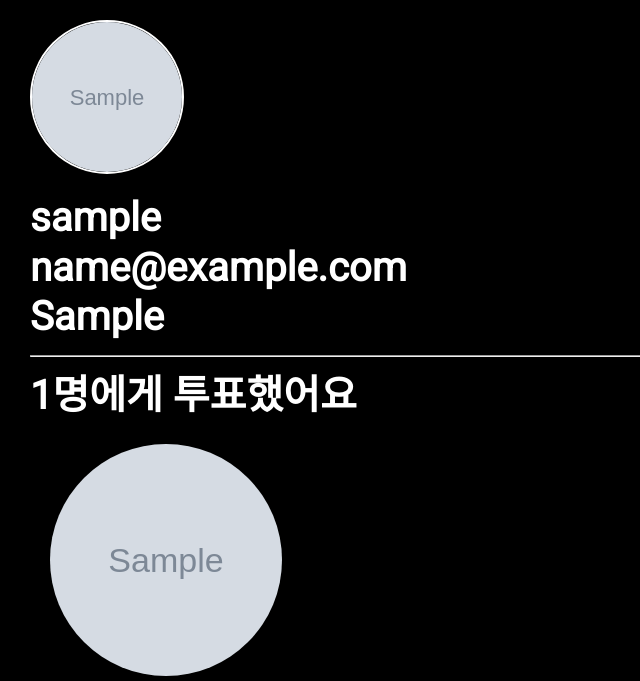
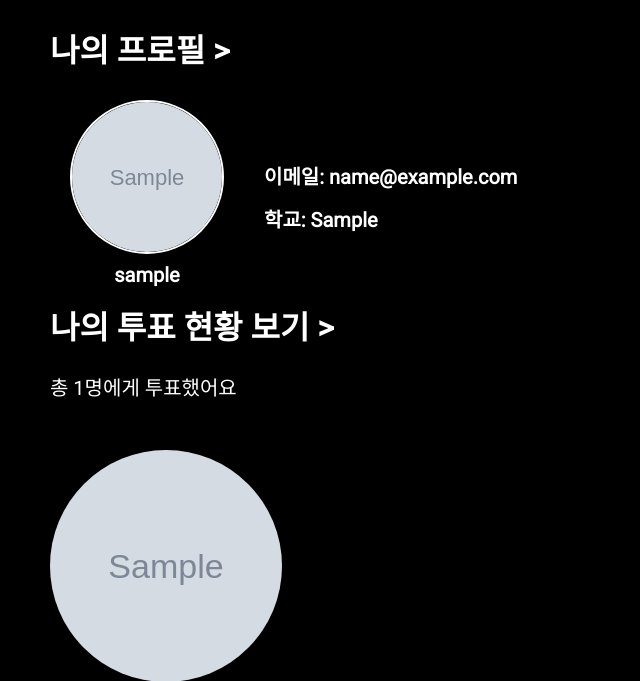
Before and after one commit to kynzun/festival, a Django app: page /account/mypage/ in a window 1280 px wide. Shown: the part 120-801 px from the top of the page, without its empty margins (0-640 px from the left). Run offline with Django 3.2, Linux system fonts and the light colour scheme; a user stored in the database is signed in; tables that the repository leaves empty hold one stand-in row (values such as "Sample post"); grey boxes marked "Sample" are stand-in pictures.

Commit message:
mypage css set

```diff
--- a/account/templates/mypage.html
+++ b/account/templates/mypage.html
@@ -1,15 +1,28 @@
 {%extends 'base.html' %}
 
 {% block content %}
-{%if user.image %}
-<img class="profile-img" src="{{user.image.url}}">
-{%endif%}
-<h1>{{user.username}}</h1>
-<h1>{{user.email}}</h1>
-<h1>{{user.university}}</h1>
+<div class="profile-row">
+    <div style="margin-top: 20px; height: 60px; font-size: 32px;">나의 프로필 ></div>
+</div>
+<div class="profile-row">
+    <div class="profile-box">
+        {%if user.image %}
+        <img class="profile-img" src="{{user.image.url}}">
+        {%endif%}
+        <div class="profile-detail" style="text-align: center;">{{user.username}}</div>
+    </div>
+    <div class="profile-box">
+        <div class="profile-detail">이메일: {{user.email}}</div>
+        <div class="profile-detail">학교: {{user.university}}</div>
+    </div>
+</div>
 
-<hr>
-<h1>{{user.like_artists.count}}명에게 투표했어요</h1>
+<div class="profile-row">
+    <div style="margin-top: 20px; height: 60px; font-size: 32px;">나의 투표 현황 보기 ></div>
+</div>
+<div class="profile-row">
+    <div style="height: 48px; font-weight: 400;">총 {{user.like_artists.count}}명에게 투표했어요</div>
+</div>
 <div class="artist-list">
     {%for artist in like_artists %}
     <a class="artist-box" href="{%url 'artistView' artist.name %}">
--- a/mainapp/static/css/mypage.css
+++ b/mainapp/static/css/mypage.css
@@ -4,3 +4,21 @@
     border: 2px solid #fff;
     border-radius: 50%;
 }
+
+.profile-row {
+    margin-left: 20px;
+    display: flex;
+
+}
+
+.profile-box {
+    display: flex;
+    flex-direction: column;
+    justify-content: space-between;
+    align-self: center;
+    margin: 0 20px
+}
+
+.profile-detail {
+    margin: 10px 0;
+}
```
